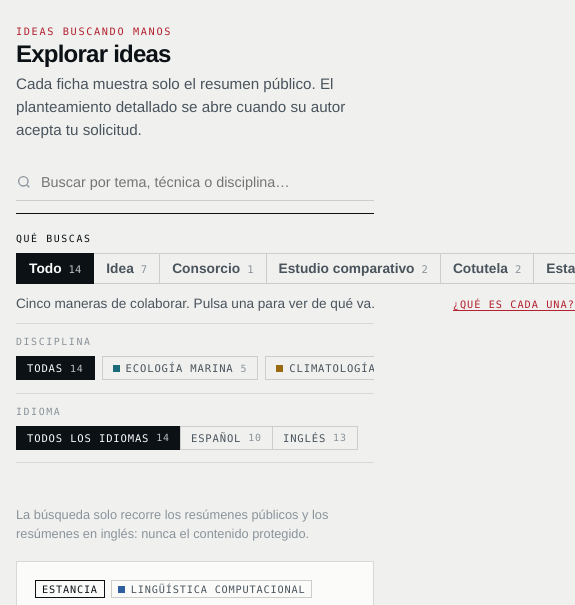
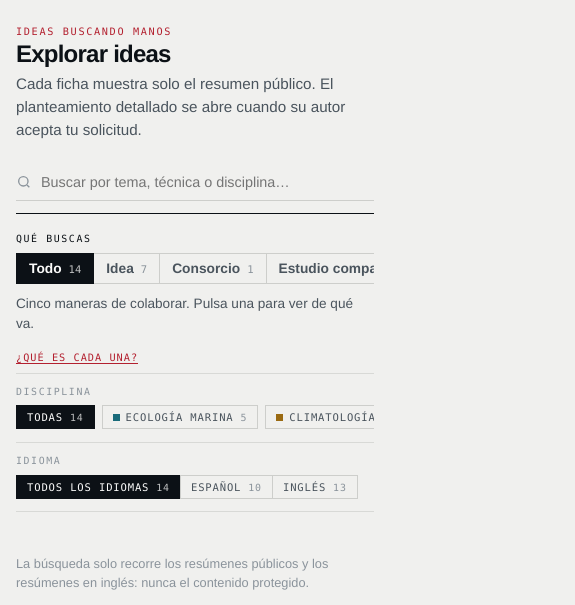
Before and after one commit to Albertuken/synergium-seal, a plain HTML site: page static/app.html in a window 390 px wide. Shown: the part 168-773 px from the top of the page, 575 px wide, since content can reach past the window. Drawn offline with Linux system fonts and the light colour scheme.

Commit message:
Arregla el desbordamiento lateral en móvil del bloque de filtros
Al envolver los segmentos en un div para meter la explicación de cada tipo,
el ancho mínimo del contenido volvió a mandar sobre la pista de la rejilla:
los segmentos no envuelven, así que estiraban la fila hasta 560 px dentro de
una pantalla de 375 y sacaban la página 201 px por el lado.

El overflow-x del hijo no basta si el abuelo puede crecer: hace falta
min-width: 0 en los hijos de .fs-row y minmax(0, 1fr) en la pista de móvil.

Es el mismo fallo que tuvo la landing con el bloque <pre>. Comprobado ahora
en los tres estados: lista, guía de tipos desplegada y detalle abierto.

```diff
--- a/static/app.html
+++ b/static/app.html
@@ -601,6 +601,12 @@
     display: grid; grid-template-columns: 104px minmax(0, 1fr); gap: 0 18px;
     align-items: start; padding: 11px 0; border-bottom: 1px solid var(--line);
   }
+  /* Sin esto, el ancho mínimo del contenido manda sobre la pista: los
+     segmentos no envuelven, así que estiraban la fila hasta 560 px dentro de
+     una pantalla de 375 y sacaban la página 201 px por el lado. El
+     overflow-x del hijo no basta si el abuelo puede crecer. */
+  .fs-row > * { min-width: 0; }
+  .fs-row > div > .segs, .fs-row > div > .type-guide { min-width: 0; }
   .fs-label {
     font-family: var(--font-mono); font-size: 0.62rem; letter-spacing: 0.16em;
     text-transform: uppercase; color: var(--ink-faint); padding-top: 7px;
@@ -608,7 +614,7 @@
   .fs-primary { padding: 9px 0; }
   .fs-primary .fs-label { color: var(--ink); padding-top: 9px; }
   @media (max-width: 640px) {
-    .fs-row { grid-template-columns: 1fr; gap: 6px; }
+    .fs-row { grid-template-columns: minmax(0, 1fr); gap: 6px; }
     .fs-label { padding-top: 0; }
     /* En móvil cada grupo se desliza en una línea. Envolviendo, los tres
        grupos ocupaban 471 px: la pantalla entera antes del primer resultado. */
```
Also changed, not shown: web/app.html (+7 -1 lines).
